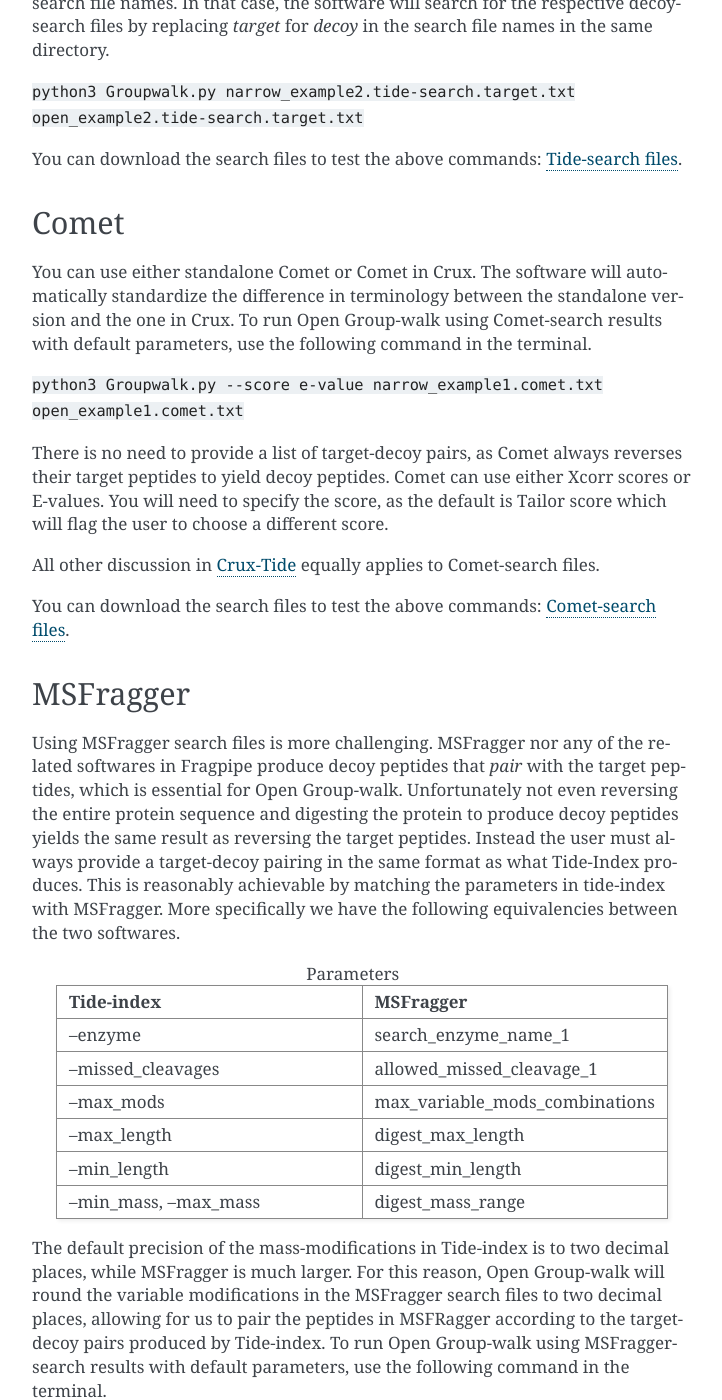
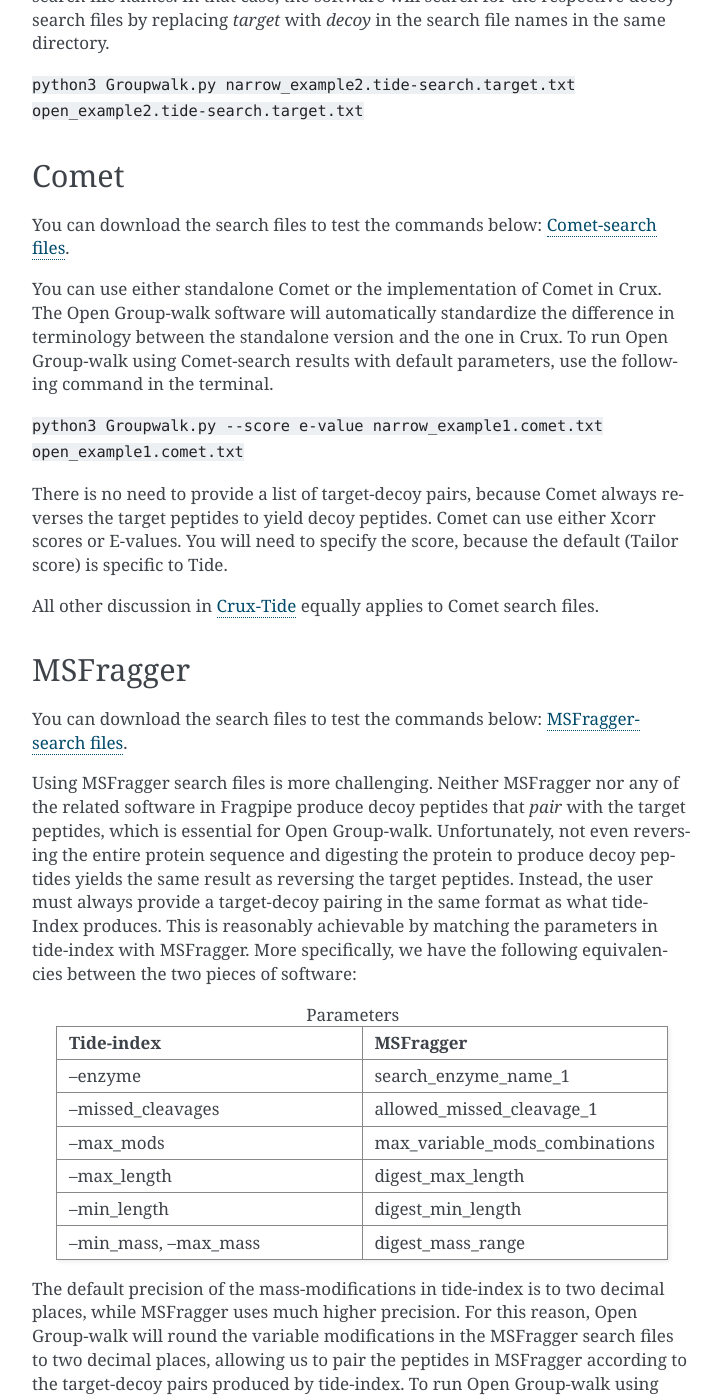
Before and after one commit to freejstone/CONGA, a Sphinx documentation site: the page built from docs/pages/tutorial_example.rst, in a window 1280 px wide and 1400 px high, scrolled down 1121 px. Shown: the whole window, without its empty margins (388-1110 px from the left). Built offline with Sphinx 7.4.7, drawn with Linux system fonts in a browser that asks for light colours; some of the changed text lies outside the part shown.

Commit message:
Edits to docs

```diff
--- a/docs/index.rst
+++ b/docs/index.rst
@@ -17,7 +17,7 @@
 Introduction
 ============
 
-Open Group-walk is a tool for discovering peptides in mass-spectrometry data with theoretical FDR control. It takes in the set of top 1 PSMs using a narrow search against a concatenated target-decoy database, the set of top k PSMs (or less if less than k PSMs exist) using an open search, again against a concatenated target-decoy database, and lastly the pairs of target and decoy peptide sequences from the database. Given this, Open Group-walk will return a discovery list of peptides. Group-walk is able to make simultaneous discoveries from both open- and narrow-search files. Group-walk is able to detect unaccounted for post-translational modifications of the sample peptides, and peptides generated by chimera experimental spectra.
+Open Group-walk is a tool for discovering peptides in mass-spectrometry data with theoretical FDR control. It requires three inputs: (1) the set of top-1 PSMs per spectrum using a narrow-window search against a concatenated target-decoy database, (2) the set of top k PSMs (or less if fewer than k PSMs exist for a given spectrum) using an open search, again against a concatenated target-decoy database, and (3) the paired list of target and decoy peptide sequences from the database. Given this, Open Group-walk will return a discovery list of peptides. Group-walk is able to make simultaneous discoveries from both open- and narrow-search files, detect unaccounted for post-translational modifications of the sample peptides, and detect peptides generated by chimeric experimental spectra.
 
 Links
 =====
--- a/docs/pages/tutorial_example.rst
+++ b/docs/pages/tutorial_example.rst
@@ -2,7 +2,9 @@
 Tutorial example
 """"""""""""""""
 
-On this page we walkthrough a simple example of running Open Group-walk for the three different search programs Crux-Tide, Comet and MSFragger.
+On this page we walk through a simple example of running Open Group-walk for the three different search programs, Tide, Comet and MSFragger.
+
+
 
 .. toctree::
    :maxdepth: 2
@@ -12,47 +14,49 @@
 Crux-Tide
 =========
 
-To run Open Group-walk using Tide-search results with default parameters, use the following command in the terminal.
+You can download the search files to test the commands below: `Tide-search files <https://github.com/freejstone/open_groupwalk/tree/main/docs/pages/files/tide>`_.
+
+  To run Open Group-walk using Tide results with default parameters, use the following command in the terminal.
 
 ``python3 Groupwalk.py narrow_example1.tide-search.txt open_example1.tide-search.txt``
 
-Open Group-walk collapses peptides that are equal up to variable modifications by selecting the best-scoring peptide. If you want to run Open Group-walk without this collapsing, and thus allowing the discovery of peptides that differ by some variable modification, you can turn this collapsing off by setting ``--account_mods F``. Note that the assumptions of theoretical FDR control do not strictly hold in this case, as target peptides with variable modifications may be scored highly, simply because they share similar b- and y-ions in common to the same target peptide with possibly a different set of variable modifications. In any case, if you wish to run without this collapsing, you will need to provide the target-decoy peptide pairs produced by Tide-index.
+Open Group-walk collapses peptides that are equal up to variable modifications by selecting the best-scoring peptide. If you want to run Open Group-walk without this collapsing, and thus allowing the discovery of peptides that differ by some variable modification, you can turn this collapsing off by setting ``--account_mods F``. Note that the assumptions of theoretical FDR control do not strictly hold in this case, because target peptides with variable modifications may be scored highly simply because they share similar b- and y-ions in common with the same target peptide but with possibly a different set of variable modifications. In any case, if you wish to run without this collapsing, you will need to provide the target-decoy peptide pairs produced by tide-index.
 
 ``python3 Groupwalk.py --account_mods F narrow_example1.tide-search.txt open_example1.tide-search.txt tide-index_example1.peptides.txt``
 
-Alternatively, it might be of interest to report all other top 1 matched peptides that differ to a genuinely discovered peptide by some variable modification(s). One can achieve this by setting ``--return_extra_mods T``. You can use the following command.
+Alternatively, it might be of interest to report all other top-1 matched peptides that differ from a genuinely discovered peptide by some variable modification(s). One can achieve this by setting ``--return_extra_mods T``:
 
 ``python3 Groupwalk.py --return_extra_mods T narrow_example1.tide-search.txt open_example1.tide-search.txt``
 
-The default score uses Tailor Scores. If you prefer to use Xcorr Scores, you can change the score option ``--score xcorr_score``. The following command will achieve this.
+The default score uses Tailor scores. If you prefer to use Xcorr Scores, you can change the score option ``--score xcorr_score``:
 
 ``python3 Groupwalk.py --score xcorr_score narrow_example1.tide-search.txt open_example1.tide-search.txt``
 
-The software will automatically detect if the PSMs in the search files have been searched against a concatenated target-decoy database or separately against each database. If the latter, then you will need to have the name *target* appear in the search file names. In that case, the software will search for the respective decoy-search files by replacing *target* for *decoy* in the search file names in the same directory.
+The software will automatically detect if the PSMs in the search files have been searched against a concatenated target-decoy database or separately against each database. If the latter, then you will need to have the name *target* appear in the search file names. In that case, the software will search for the respective decoy-search files by replacing *target* with *decoy* in the search file names in the same directory.
 
 ``python3 Groupwalk.py narrow_example2.tide-search.target.txt open_example2.tide-search.target.txt``
-
-You can download the search files to test the above commands: `Tide-search files <https://github.com/freejstone/open_groupwalk/tree/main/docs/pages/files/tide>`_.
 
 =====
 Comet
 =====
 
-You can use either standalone Comet or Comet in Crux. The software will automatically standardize the difference in terminology between the standalone version and the one in Crux. To run Open Group-walk using Comet-search results with default parameters, use the following command in the terminal.
+You can download the search files to test the commands below: `Comet-search files <https://github.com/freejstone/open_groupwalk/tree/main/docs/pages/files/comet>`_.
+
+You can use either standalone Comet or the implementation of Comet in Crux. The Open Group-walk software will automatically standardize the difference in terminology between the standalone version and the one in Crux. To run Open Group-walk using Comet-search results with default parameters, use the following command in the terminal.
 
 ``python3 Groupwalk.py --score e-value narrow_example1.comet.txt open_example1.comet.txt``
 
-There is no need to provide a list of target-decoy pairs, as Comet always reverses their target peptides to yield decoy peptides. Comet can use either Xcorr scores or E-values. You will need to specify the score, as the default is Tailor score which will flag the user to choose a different score.
+There is no need to provide a list of target-decoy pairs, because Comet always reverses the target peptides to yield decoy peptides. Comet can use either Xcorr scores or E-values. You will need to specify the score, because the default (Tailor score) is specific to Tide.
 
-All other discussion in :ref:`Crux-Tide` equally applies to Comet-search files.
-
-You can download the search files to test the above commands: `Comet-search files <https://github.com/freejstone/open_groupwalk/tree/main/docs/pages/files/comet>`_.
+All other discussion in :ref:`Crux-Tide` equally applies to Comet search files.
 
 =========
 MSFragger
 =========
 
-Using MSFragger search files is more challenging. MSFragger nor any of the related softwares in Fragpipe produce decoy peptides that *pair* with the target peptides, which is essential for Open Group-walk. Unfortunately not even reversing the entire protein sequence and digesting the protein to produce decoy peptides yields the same result as reversing the target peptides. Instead the user must always provide a target-decoy pairing in the same format as what Tide-Index produces. This is reasonably achievable by matching the parameters in tide-index with MSFragger. More specifically we have the following equivalencies between the two softwares.
+You can download the search files to test the commands below: `MSFragger-search files <https://github.com/freejstone/open_groupwalk/tree/main/docs/pages/files/MS>`_.
+
+Using MSFragger search files is more challenging. Neither MSFragger nor any of the related software in Fragpipe produce decoy peptides that *pair* with the target peptides, which is essential for Open Group-walk. Unfortunately, not even reversing the entire protein sequence and digesting the protein to produce decoy peptides yields the same result as reversing the target peptides. Instead, the user must always provide a target-decoy pairing in the same format as what tide-Index produces. This is reasonably achievable by matching the parameters in tide-index with MSFragger. More specifically, we have the following equivalencies between the two pieces of software:
 
 .. list-table:: Parameters
    :align: center
@@ -74,10 +78,8 @@
    * - --min_mass, --max_mass
      - digest_mass_range
 
-The default precision of the mass-modifications in Tide-index is to two decimal places, while MSFragger is much larger. For this reason, Open Group-walk will round the variable modifications in the MSFragger search files to two decimal places, allowing for us to pair the peptides in MSFRagger according to the target-decoy pairs produced by Tide-index. To run Open Group-walk using MSFragger-search results with default parameters, use the following command in the terminal.
+The default precision of the mass-modifications in tide-index is to two decimal places, while MSFragger uses much higher precision. For this reason, Open Group-walk will round the variable modifications in the MSFragger search files to two decimal places, allowing us to pair the peptides in MSFragger according to the target-decoy pairs produced by tide-index. To run Open Group-walk using MSFragger-search results with default parameters, use the following command:
 
 ``python3 Groupwalk.py --score hyperscore narrow.tsv open.tsv tide-index.peptides.txt``
 
-Like Comet, the score needs to be specified as the default is Tailor score. All other discussion in :ref:`Crux-Tide` equally applies to MSFragger-search files.
-
-You can download the search files to test the above commands: `MSFragger-search files <https://github.com/freejstone/open_groupwalk/tree/main/docs/pages/files/MS>`_.
+Like Comet, the score needs to be specified, because the default is Tailor score. All other discussion in :ref:`Crux-Tide` equally applies to MSFragger-search files.
```
Also changed, not shown: docs/pages/output_files.rst (+9 -8 lines), docs/pages/parameters.rst (+4 -4 lines).
